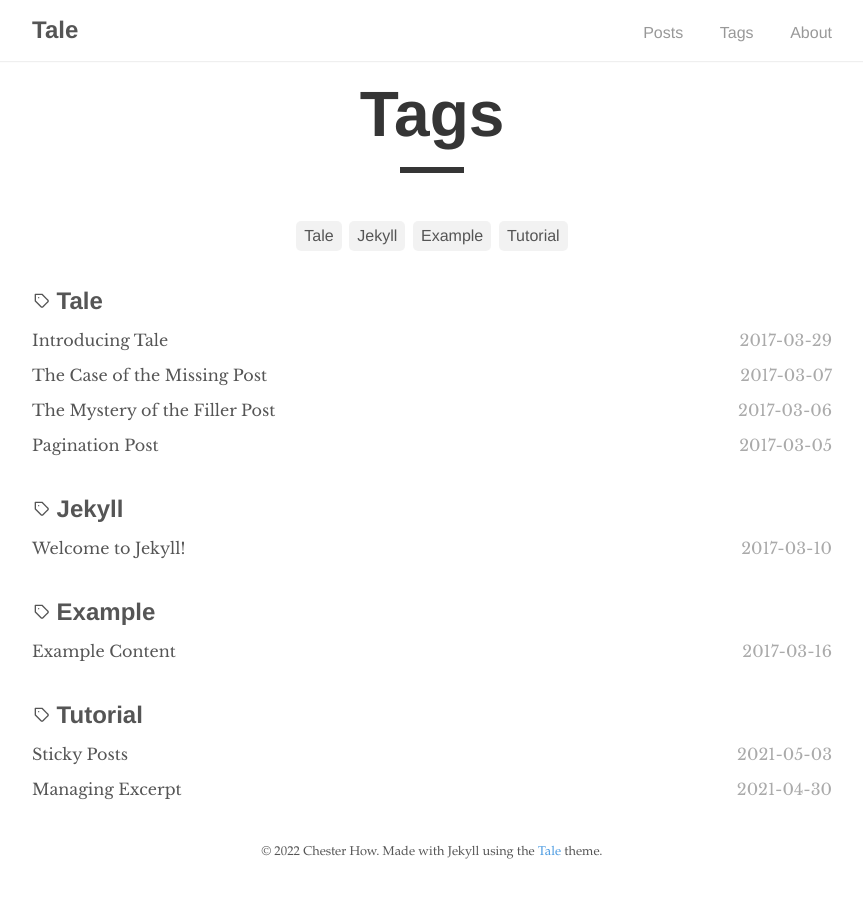
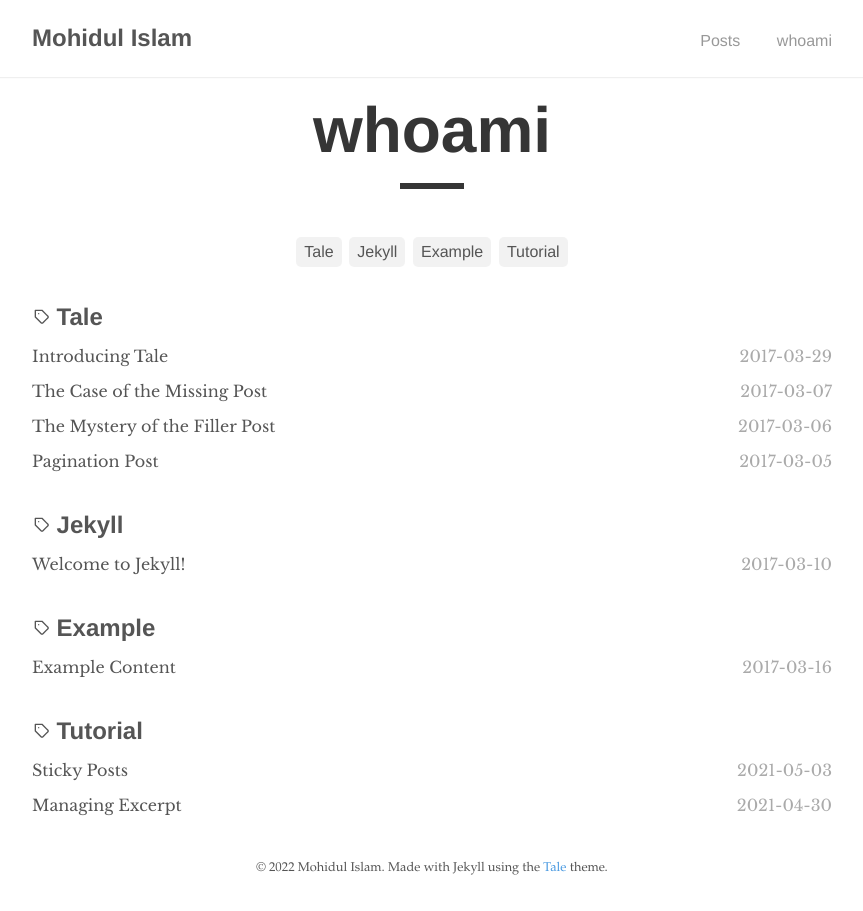
Before and after one commit to mohidex/mohidex.github.io, a Jekyll site: the page built from _pages/tags.html, in a window 1280 px wide. Shown: the whole page, without its empty margins (208-1071 px from the left). Built offline with Jekyll 4.4.1, drawn with Linux system fonts in a browser that asks for light colours.

Commit message:
Initial about me section

```diff
--- a/_config.yml
+++ b/_config.yml
@@ -1,14 +1,14 @@
 # Site settings
-title:          Tale
+title:          Mohidul Islam
 description:    "Minimal Jekyll theme for storytellers"
-baseurl:        "/"
+baseurl:        ""
 
 # Google Analytics
 google_analytics: UA—XXXXXXXX-X
 
 # Author
 author:
-  name:         Chester How
+  name:         Mohidul Islam
   url:          https://mohidul.xyz
   email:        mohidul.cs@gmail.com
 
@@ -30,8 +30,8 @@ plugins:
   # - jemoji #Uncomment this to allow emoji in your post
 
 # Permalinks
-permalink:      /:year-:month-:day/:title
-paginate:       5
+permalink:      /:title
+paginate:       10
 
 # Excludes
 exclude: [ Gemfile, Gemfile.lock, tale.gemspec ]
--- a/_includes/navigation.html
+++ b/_includes/navigation.html
@@ -5,8 +5,7 @@
     </a>
     <ul>
       <li><a href="{{ site.baseurl }}/">Posts</a></li>
-      <li><a href="{{ '/tags' | prepend: site.baseurl }}">Tags</a></li>
-      <li><a href="{{ '/about' | prepend: site.baseurl }}">About</a></li>
+      <li><a href="{{ '/whoami' | prepend: site.baseurl }}">whoami</a></li>
     </ul>
   </div>
 </nav>
--- a/_pages/tags.html
+++ b/_pages/tags.html
@@ -1,7 +1,7 @@
 ---
 layout: default
-title: "Tags"
-permalink: /tags/
+title: "whoami"
+permalink: /whoami/
 ---
 
 <div class="tags">
--- a/_sass/tale/_layout.scss
+++ b/_sass/tale/_layout.scss
@@ -18,7 +18,7 @@ footer,
   overflow: auto;
 
   &-container {
-    margin: 1rem auto;
+    margin: 1.5rem auto;
     position: relative;
     text-align: center;
   }
```
Also changed, not shown: _pages/about.md (deleted, +0 -15 lines).
